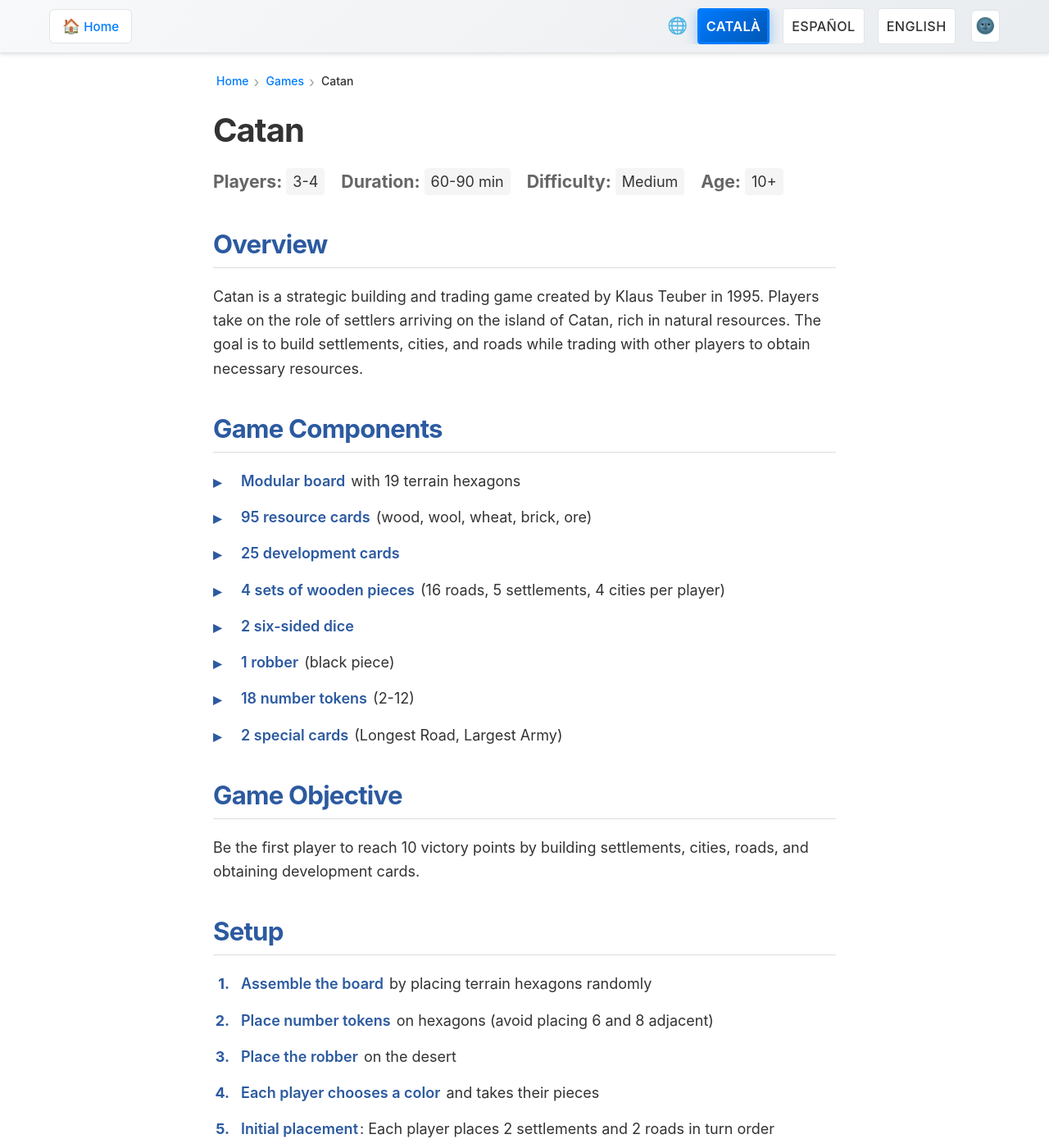
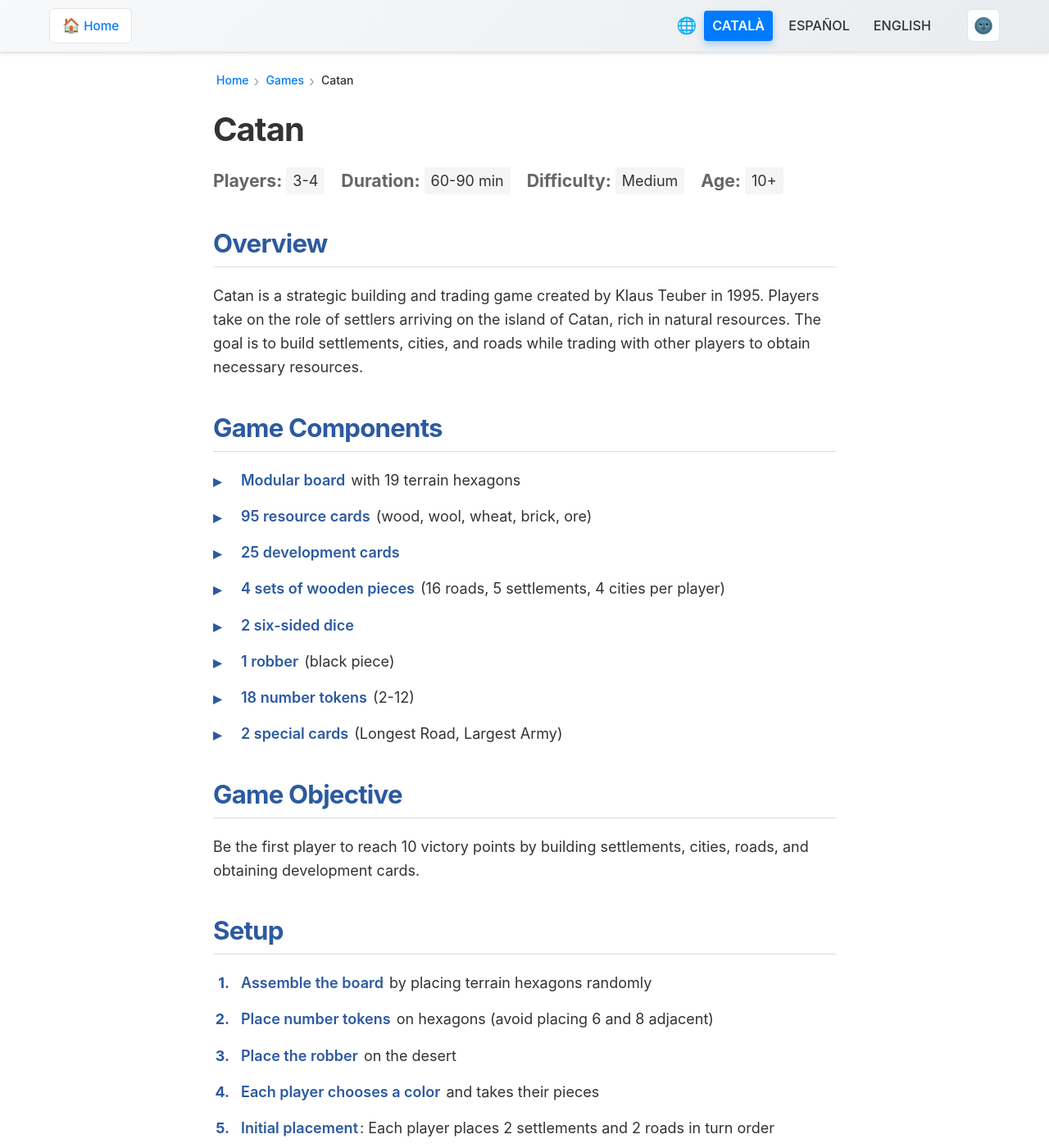
Before and after one commit to Joventuts-Magiques/Joventuts-Magiques.github.io, a Jekyll site: the page built from _games/catan/catan.en.md, in a window 1280 px wide and 1400 px high. Shown: the whole window at 82% size. Built offline with Jekyll 4.4.1, drawn with Linux system fonts in a browser that asks for light colours.

Commit message:
kiro vibing styles

```diff
--- a/assets/css/home.css
+++ b/assets/css/home.css
@@ -314,7 +314,7 @@
 .game-card h3 {
   margin: 0 0 var(--spacing-md) 0;
   font-size: var(--font-size-xl);
-  font-weight: var(--font-weight-bold);
+  font-weight: var(--font-weight-semibold);
   line-height: var(--line-height-snug);
   transition: transform var(--transition-normal);
   color: var(--color-primary);
@@ -323,7 +323,7 @@
 .game-title {
   margin: 0 0 var(--spacing-md) 0;
   font-size: var(--font-size-xl);
-  font-weight: var(--font-weight-bold);
+  font-weight: var(--font-weight-semibold);
   line-height: var(--line-height-snug);
   color: var(--color-primary);
 }
@@ -392,7 +392,7 @@
   color: var(--color-text-secondary);
   line-height: var(--line-height-normal);
   margin-bottom: var(--spacing-lg);
-  font-size: var(--font-size-lg);
+  font-size: var(--font-size-base);
   transition: transform var(--transition-normal);
 }
 
--- a/assets/css/language-selector.css
+++ b/assets/css/language-selector.css
@@ -1,200 +1,75 @@
 /**
  * Language Selector Styles
- * Enhanced visual design with improved globe icon, active states, and hover effects
  */
 
 .language-selector {
-  display: flex;
-  align-items: center;
-  justify-content: flex-end;
+  text-align: right;
   padding: var(--spacing-md) var(--spacing-lg);
   background: linear-gradient(135deg, var(--color-bg-gradient-start) 0%, var(--color-bg-gradient-end) 100%);
   border-bottom: 1px solid var(--color-border-medium);
   font-size: var(--font-size-base);
-  gap: var(--spacing-sm);
-  width: 100%;
-  overflow-x: hidden;
-}
-
-/* Prevent focus outline on container - override global focus styles */
-.language-selector:focus,
-.language-selector:focus-visible {
-  outline: none !important;
-  box-shadow: none !important;
 }
 
 .language-selector .globe-icon {
-  display: inline-flex;
-  align-items: center;
-  justify-content: center;
-  font-size: var(--font-size-2xl);
-  margin-right: var(--spacing-xs);
-  opacity: 0.8;
-  transition: all var(--transition-normal);
-  filter: grayscale(0.2);
-}
-
-/* Subtle animation on hover over the entire selector */
-.language-selector:hover .globe-icon {
-  opacity: 1;
-  filter: grayscale(0);
-  transform: scale(1.05);
+  margin-right: var(--spacing-sm);
+  font-size: var(--font-size-xl);
 }
 
 .language-selector .lang-link {
-  display: inline-flex;
-  align-items: center;
-  justify-content: center;
   text-decoration: none;
   color: var(--color-text-light);
   margin: 0 var(--spacing-xs);
-  padding: var(--spacing-sm) var(--spacing-md);
-  border-radius: var(--radius-lg);
+  padding: var(--spacing-xs) var(--spacing-sm);
+  border-radius: var(--radius-md);
   transition: all var(--transition-normal);
   font-weight: var(--font-weight-medium);
-  position: relative;
-  letter-spacing: var(--letter-spacing-wide);
-  min-width: var(--min-touch-target);
-  min-height: var(--min-touch-target);
 }
 
-.language-selector .lang-link:hover,
-.language-selector .lang-link:focus,
-.language-selector .lang-link:active {
+.language-selector .lang-link:hover:not(.active) {
+  background-color: rgba(0, 123, 255, 0.1);
+  color: var(--color-accent);
   text-decoration: none;
 }
 
-/* Enhanced hover state with smooth transitions */
-.language-selector .lang-link:hover:not(.active) {
-  background-color: var(--focus-bg-highlight);
-  color: var(--color-accent);
-  text-decoration: none;
-  transform: translateY(calc(var(--spacing-2) * -1));
-  box-shadow: var(--shadow-sm);
-}
-
-/* Enhanced active state with glow effect */
 .language-selector .lang-link.active {
-  background: linear-gradient(135deg, var(--color-accent) 0%, var(--color-accent-hover) 100%);
+  background-color: var(--color-accent);
   color: var(--color-bg-primary);
   font-weight: var(--font-weight-semibold);
   cursor: default;
-  box-shadow: 0 0 0 var(--spacing-2) var(--color-accent) inset,
-              0 var(--spacing-xs) 12px rgba(0, 123, 255, 0.3);
-  position: relative;
 }
 
-/* Subtle pulse animation for active state */
-@keyframes active-pulse {
-  0%, 100% {
-    box-shadow: 0 0 0 var(--spacing-2) var(--color-accent) inset,
-                0 var(--spacing-xs) 12px rgba(0, 123, 255, 0.3);
-  }
-  50% {
-    box-shadow: 0 0 0 var(--spacing-2) var(--color-accent) inset,
-                0 var(--spacing-xs) 16px rgba(0, 123, 255, 0.4);
-  }
-}
-
-.language-selector .lang-link.active {
-  animation: active-pulse 2s ease-in-out infinite;
-}
-
-/* Enhanced focus state */
 .language-selector .lang-link:focus-visible {
-  outline: var(--focus-ring-width) var(--focus-ring-style) var(--focus-ring-color);
-  outline-offset: var(--focus-ring-offset);
-  background-color: var(--focus-bg-highlight);
-  transform: translateY(calc(var(--spacing-2) * -1));
-  box-shadow: var(--shadow-sm);
+  outline: 2px solid var(--color-border-focus);
+  outline-offset: 2px;
 }
 
 .language-selector .separator {
   color: var(--color-text-muted);
-  margin: 0 var(--spacing-xs);
-  opacity: 0.5;
-  font-weight: var(--font-weight-normal);
+  margin: 0 2px;
 }
 
 .sr-only {
   position: absolute;
-  width: var(--spacing-1);
-  height: var(--spacing-1);
+  width: 1px;
+  height: 1px;
   padding: 0;
-  margin: calc(var(--spacing-1) * -1);
+  margin: -1px;
   overflow: hidden;
   clip: rect(0, 0, 0, 0);
   white-space: nowrap;
   border: 0;
 }
 
-/* Mobile optimizations */
 @media (max-width: 600px) {
   .language-selector {
-    justify-content: center;
-    padding: var(--spacing-xs) var(--spacing-sm);
-    gap: var(--spacing-2);
+    text-align: center;
+    padding: var(--spacing-sm) var(--spacing-md);
   }
 
-  .language-selector .globe-icon {
-    font-size: var(--font-size-lg);
-    margin-right: 0;
-  }
-
-  /* Ensure touch targets are at least 44x44px but keep compact */
   .language-selector .lang-link {
-    margin: 0 var(--spacing-2);
-    padding: var(--spacing-xs) var(--spacing-sm);
-    font-size: var(--font-size-sm);
-    min-width: var(--min-touch-target);
-    min-height: var(--min-touch-target);
-    display: inline-flex;
-    align-items: center;
-    justify-content: center;
-  }
-
-  /* Remove transform on mobile to prevent layout shifts */
-  .language-selector .lang-link:hover:not(.active) {
-    transform: none;
-  }
-
-  .language-selector .lang-link:focus-visible {
-    transform: none;
-  }
-
-  /* Mobile tap feedback - subtle scale and color change on active */
-  .language-selector .lang-link:active:not(.active) {
-    transform: scale(0.95);
-    background-color: var(--color-accent);
-    color: var(--color-bg-primary);
-    border-color: var(--color-accent);
-  }
-
-  /* Hide separators on mobile for more compact layout */
-  .language-selector .separator {
-    display: none;
-  }
-}
-
-/* Tablet optimizations */
-@media (min-width: 601px) and (max-width: 768px) {
-  .language-selector {
-    justify-content: center;
-  }
-
-  /* Ensure adequate spacing between interactive elements on tablets */
-  .language-selector .lang-link {
-    padding: var(--spacing-sm) var(--spacing-md);
-    margin: 0 var(--spacing-sm);
-    min-width: var(--min-touch-target);
-    min-height: var(--min-touch-target);
-  }
-
-  /* Tablet tap feedback */
-  .language-selector .lang-link:active:not(.active) {
-    transform: scale(0.95);
-    background-color: var(--color-accent);
-    color: var(--color-bg-primary);
+    margin: 0 2px;
+    padding: 3px 6px;
+    font-size: var(--font-size-md);
   }
 }
 
@@ -202,39 +77,15 @@
 @media (prefers-contrast: high) {
   .language-selector {
     background: var(--color-bg-primary);
-    border-bottom: 2px solid currentColor;
+    border-bottom: 2px solid #000;
   }
 
   .language-selector .lang-link {
-    border: 2px solid var(--color-text-primary);
+    border: 1px solid var(--color-text-primary);
   }
 
   .language-selector .lang-link.active {
-    background-color: var(--color-text-primary);
+    background-color: #000;
     color: var(--color-bg-primary);
-    border-color: var(--color-text-primary);
-  }
-
-  .language-selector .lang-link:hover:not(.active) {
-    border-color: var(--color-accent);
-    background-color: transparent;
   }
 }
-
-/* Reduced motion support - disable animations */
-@media (prefers-reduced-motion: reduce) {
-  .language-selector .globe-icon,
-  .language-selector .lang-link {
-    transition: none;
-    animation: none;
-  }
-
-  .language-selector .lang-link:hover:not(.active),
-  .language-selector .lang-link:focus-visible {
-    transform: none;
-  }
-
-  .language-selector .lang-link.active {
-    animation: none;
-  }
-}
--- a/assets/css/site-header.css
+++ b/assets/css/site-header.css
@@ -60,7 +60,7 @@
 .header-controls {
   display: flex;
   align-items: center;
-  gap: var(--spacing-md);
+  gap: var(--spacing-2xl);
 }
 
 /* Site Navigation (Home button) */
@@ -129,44 +129,28 @@
   margin: 0;
   display: flex;
   align-items: center;
-  gap: var(--spacing-sm);
-}
-
-/* Prevent focus outline on container - override global focus styles */
-.site-header .language-selector:focus,
-.site-header .language-selector:focus-visible {
-  outline: none !important;
-  box-shadow: none !important;
+  gap: var(--spacing-1);
 }
 
 .site-header .language-selector .globe-icon {
   font-size: 1.1em;
-  margin-right: 0;
+  margin-right: var(--spacing-xs);
 }
 
 .site-header .language-selector .lang-link {
-  text-decoration: none !important;
+  text-decoration: none;
   color: var(--color-text-primary);
   padding: var(--spacing-6) var(--spacing-10);
   border-radius: var(--radius-md);
   transition: all 0.25s ease-out;
   font-weight: var(--font-weight-medium);
   font-size: 0.9em;
-  background: var(--color-bg-primary);
-  border: var(--border-width) solid var(--color-border-light);
-  outline: none !important;
-}
-
-.site-header .language-selector .lang-link:hover,
-.site-header .language-selector .lang-link:focus,
-.site-header .language-selector .lang-link:active {
-  text-decoration: none !important;
-  outline: none !important;
+  background: transparent;
+  border: none;
 }
 
 .site-header .language-selector .lang-link:hover:not(.active) {
   background-color: var(--color-bg-secondary);
-  border-color: var(--color-accent);
   color: var(--color-accent);
   transform: translateY(-1px);
   box-shadow: 0 4px 8px rgba(0, 123, 255, 0.15);
@@ -175,17 +159,14 @@
 .site-header .language-selector .lang-link.active {
   background-color: var(--color-accent);
   color: var(--color-bg-primary);
-  border-color: var(--color-accent);
   font-weight: var(--font-weight-semibold);
   cursor: default;
   box-shadow: 0 4px 10px rgba(0, 123, 255, 0.3);
 }
 
-/* Only show focus outline for keyboard navigation */
 .site-header .language-selector .lang-link:focus-visible {
-  outline: var(--focus-ring-width, 3px) var(--focus-ring-style, solid) var(--focus-ring-color, #007bff) !important;
-  outline-offset: var(--focus-ring-offset, 2px);
-  background-color: var(--focus-bg-highlight, rgba(0, 123, 255, 0.1));
+  outline: 2px solid var(--color-border-focus);
+  outline-offset: 2px;
 }
 
 .site-header .language-selector .separator {
```
